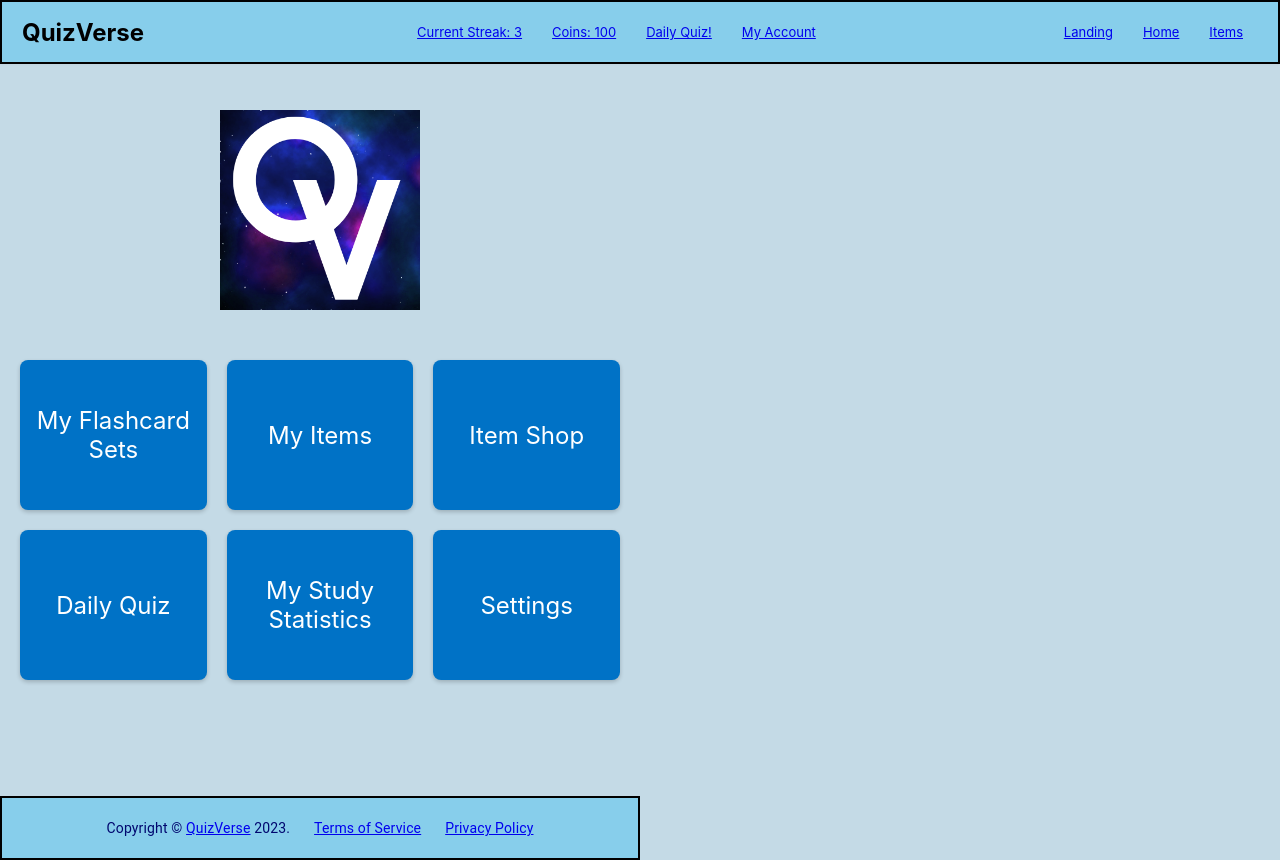
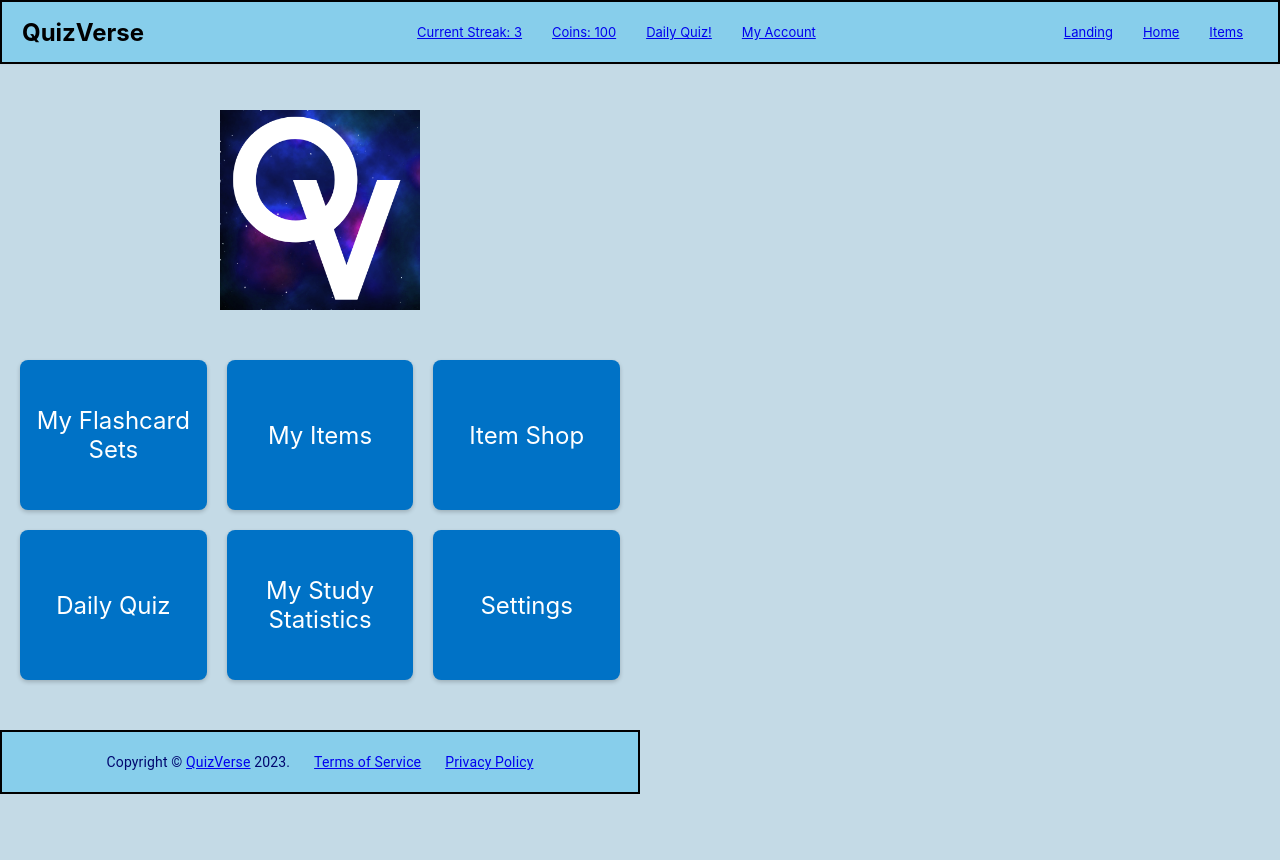
Before and after one commit to agiledev-students-spring2023/final-project-quizverse, a React (Create React App) app in the folder front-end/: page /home in a window 1280 px wide. Built offline with nearby package versions, Linux system fonts and the light colour scheme.

Commit message:
modifying layout so that footer does not overlap elements

```diff
--- a/front-end/src/components/Footer/Footer.css
+++ b/front-end/src/components/Footer/Footer.css
@@ -6,10 +6,6 @@
   justify-content: center;
   align-items: center;
   height: 60px;
-  position: absolute;
-  bottom: 0;
-  left: 0;
-  right: 0;
 }
 
 .item {
--- a/front-end/src/components/Footer/Footer.js
+++ b/front-end/src/components/Footer/Footer.js
@@ -1,10 +1,7 @@
 import './Footer.css';
-//import logo from './logo.svg'
 import { Link } from 'react-router-dom';
 import { Typography } from '@mui/material';
-/**
- * Our QuizVerse Footer!
- */
+
 function Copyright() {
   return (
     <Typography variant="body2" color="primary" align="center">
@@ -37,5 +34,4 @@ const Footer = (props) => {
   );
 };
 
-// make this component available to be imported into any other file
 export default Footer;
--- a/front-end/src/components/Layout/Layout.css
+++ b/front-end/src/components/Layout/Layout.css
@@ -2,5 +2,7 @@
   position: absolute;
   text-align: center;
   overflow: auto;
-  height: 100%;
+  display: flex;
+  flex-direction: column;
+  min-height: 100%;
 }
```
